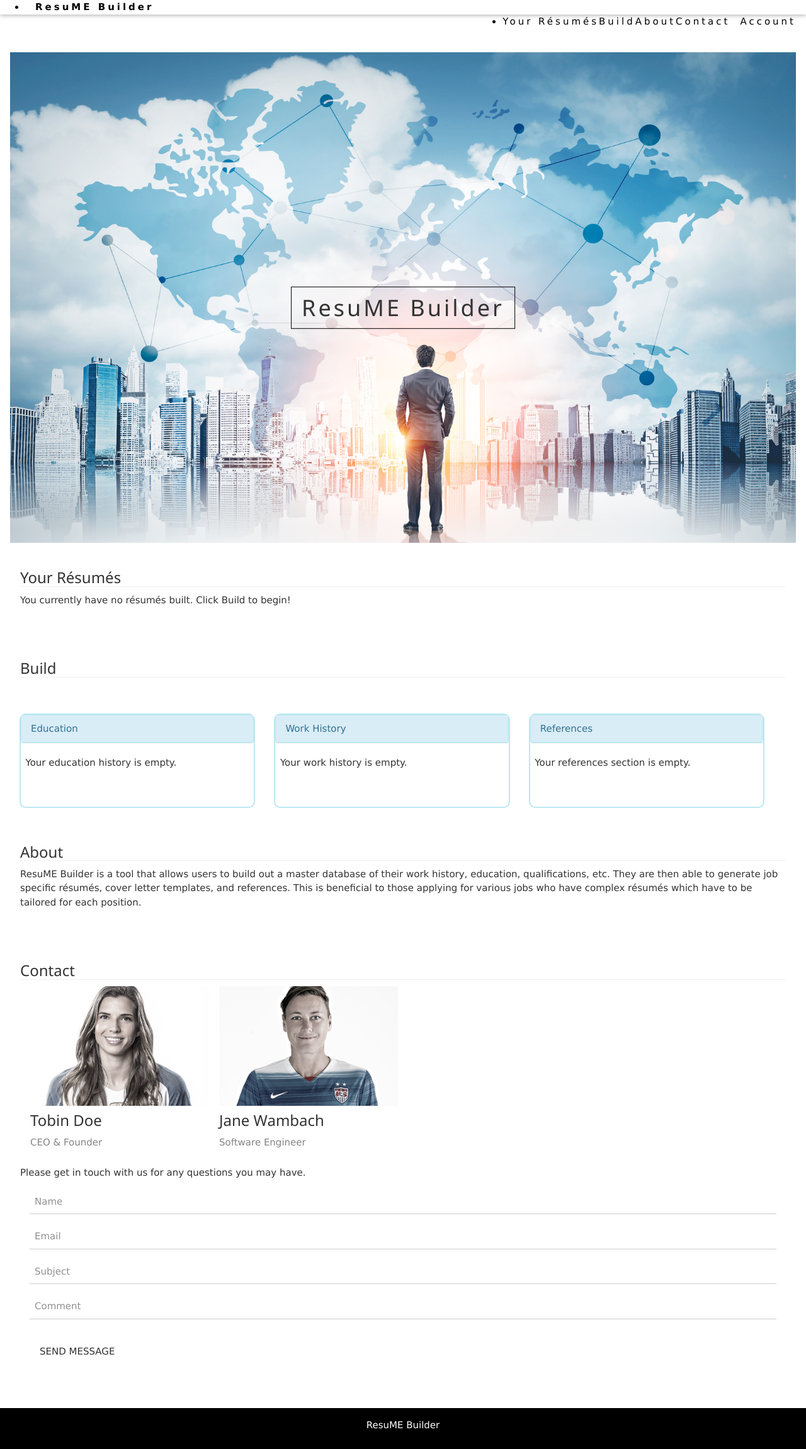
After one commit to falkzach/CSCI595-Resume-App, a Laravel app: page /main in a window 1280 px wide. The commit adds this page. Shown: the whole page at 63% size. Run offline with Laravel 8, Linux system fonts and the light colour scheme; some libraries are stand-ins or nearby versions.

Commit message:
Added the home page and all the other additional pages. No functionality.

```diff
--- /dev/null
+++ b/public/css/style.css
@@ -0,0 +1,85 @@
+div.w3-content.w3-padding {
+  margin-top: 5em;
+}
+div.col-sm-4 {
+  border-radius: 10px;
+  border: 2px solid #bce8f1;
+  width: 30%;
+  height: 150px;
+  margin: 1em;
+  padding: 0;
+}
+.panel-info>.panel-heading {
+  color: #31708f;
+  background-color: #d9edf7;
+}
+.panel-heading {
+  border-top-left-radius: 3px;
+  border-top-right-radius: 3px;
+  border-bottom-right-radius: 0px;
+}
+.template {
+  margin-left: .5em;
+  margin-right: .5em;
+  padding: 0;
+}
+
+div.col-sm-8 {
+  width: 30%;
+  height: 150px;
+  margin: 1em;
+  float: right;
+}
+div.col-sm-4-resume {
+  border-radius: 10px;
+  border: 2px solid #bce8f1;
+  width: 50%;
+  height: 150px;
+  margin: 1em;
+  padding: 0;
+  float: left;
+}
+.account-button {
+  float: right;
+  font-size: 15px;
+}
+.column1 {
+  float: left;
+  width: 45%;
+}
+div.column1 div.col-sm-4-resume2 {
+  border-radius: 10px;
+  border: 2px solid #bce8f1;
+  width: 100%;
+  margin: 1em;
+  padding: 0;
+  float: left;
+}
+div.column2 div.col-sm-4-resume2 {
+  border-radius: 10px;
+  border: 2px solid #bce8f1;
+  width: 100%;
+  margin: 1em;
+  padding: 0;
+  float: right;
+}
+.column2 {
+  float: right;
+  width: 45%;
+}
+form {
+  margin: 1em;
+}
+.center {
+  text-align: center;
+}
+div.resume-page {
+  background-color: white;
+  border: 2px solid black;
+  height: 500px;
+  border-radius: 0px;
+  margin: 1em;
+}
+.contain {
+  margin: 1em;
+}
--- a/resources/views/layouts/app.blade.php
+++ b/resources/views/layouts/app.blade.php
@@ -1,99 +1,50 @@
-<!DOCTYPE html>
-<html lang="en">
+<!-- Stored in resources/views/layouts/frame.blade.php -->
+<html>
 <head>
   <meta charset="utf-8">
   <meta http-equiv="X-UA-Compatible" content="IE=edge">
+  <meta name="viewport" content="width=device-width, initial-scale=1, shrink-to-fit=no">
+  <!-- The above 3 meta tags *must* come first in the head; any other head content must come *after* these tags -->
+  <meta name="description" content="A resume building webpage">
+  <meta name="author" content="Zachary Falkner">
+  <title> ResuME Builder </title>
+  <link rel="stylesheet" href="https://maxcdn.bootstrapcdn.com/bootstrap/3.3.7/css/bootstrap.min.css">
+  <script src="https://ajax.googleapis.com/ajax/libs/jquery/3.1.1/jquery.min.js"></script>
+  <script src="https://maxcdn.bootstrapcdn.com/bootstrap/3.3.7/js/bootstrap.min.js"></script>
+  <link rel="stylesheet" href="./css/style.css">
   <meta name="viewport" content="width=device-width, initial-scale=1">
+  <link rel="stylesheet" href="http://www.w3schools.com/lib/w3.css">
+</head>
 
-    <!-- CSRF Token -->
-    <meta name="csrf-token" content="{{ csrf_token() }}">
+<body>
+  <!-- Navbar (sits on top) -->
+  <div class="w3-top">
+    <ul class="w3-navbar w3-white w3-wide w3-padding-8 w3-card-2">
+      <li>
+        <a href="/main" class="w3-margin-left"><b> ResuME Builder </b> </a>
+      </li>
 
-    <title>{{ config('app.name', 'Laravel') }}</title>
+      <!-- Float links to the right. Hide them on small screens -->
+      <li class="w3-right w3-hide-small">
+        <a href="/resumes" class="w3-left"> Your Résumés </a>
+        <a href="/build" class="w3-left"> Build </a>
+        <a href="/main#about" class="w3-left"> About </a>
+        <a href="/main#contact" class="w3-left w3-margin-right"> Contact </a>
+        <a href="/account" class="w3-left w3-margin-right"> Account </a>
+      </li>
 
-    <!-- Styles -->
-    <link href="/css/app.css" rel="stylesheet">
-    <!-- Bootstrap core CSS -->
-    <link href="{{ asset('bower_components/bootstrap/dist/css/bootstrap.min.css') }}" rel="stylesheet" type="text/css" />
-
-
-
-
-</head>
-<body>
-    <div id="app">
-        <nav class="navbar navbar-default navbar-static-top">
-            <div class="container">
-                <div class="navbar-header">
-
-                    <!-- Collapsed Hamburger -->
-                    <button type="button" class="navbar-toggle collapsed" data-toggle="collapse" data-target="#app-navbar-collapse">
-                        <span class="sr-only">Toggle Navigation</span>
-                        <span class="icon-bar"></span>
-                        <span class="icon-bar"></span>
-                        <span class="icon-bar"></span>
-                    </button>
-
-                    <!-- Branding Image -->
-                    <a class="navbar-brand" href="{{ url('/') }}">
-                        {{ config('app.name', 'Laravel') }}
-                    </a>
+    </ul>
   </div>
 
-                <div class="collapse navbar-collapse" id="app-navbar-collapse">
-                    <!-- Left Side Of Navbar -->
-                    <ul class="nav navbar-nav">
-                        &nbsp;
-                    </ul>
-
-                    <!-- Right Side Of Navbar -->
-                    <ul class="nav navbar-nav navbar-right">
-                        <!-- Authentication Links -->
-                        @if (Auth::guest())
-                            <li><a href="{{ url('/login') }}">Login</a></li>
-                            <li><a href="{{ url('/register') }}">Register</a></li>
-                        @else
-                            <li class="dropdown">
-                                <a href="#" class="dropdown-toggle" data-toggle="dropdown" role="button" aria-expanded="false">
-                                    {{ Auth::user()->name }} <span class="caret"></span>
-                                </a>
-
-                                <ul class="dropdown-menu" role="menu">
-                                    <li>
-                                        <a href="{{ url('/logout') }}"
-                                            onclick="event.preventDefault();
-                                                     document.getElementById('logout-form').submit();">
-                                            Logout
-                                        </a>
-
-                                        <form id="logout-form" action="{{ url('/logout') }}" method="POST" style="display: none;">
-                                            {{ csrf_field() }}
-                                        </form>
-                                    </li>
-                                </ul>
-                            </li>
-                        @endif
-                    </ul>
-                </div>
-            </div>
-        </nav>
-
+  <!-- Page content -->
+  <div class="w3-content w3-padding" style="max-width:1564px">
     @yield('content')
   </div>
+  <!-- End page content -->
 
-    <!-- Scripts -->
-    <script src="/js/app.js"></script>
-
-    <script src="{{ asset('bower_components/jquery/dist/jquery.min.js') }}"></script>
-    <script src="{{ asset('bower_components/tether/dist/js/tether.min.js') }}"></script>
-    <script src="{{ asset('bower_components/bootstrap/dist/js/bootstrap.min.js') }}"></script>
-
-    <!-- Scripts -->
-    <script>
-        window.Laravel = <?php echo json_encode([
-                'csrfToken' => csrf_token(),
-        ]); ?>
-    </script>
-
-    @yield('javascript')
+  <!-- Footer -->
+  <footer class="w3-center w3-black w3-padding-16">
+    <p> ResuME Builder </p>
+  </footer>
 </body>
 </html>
--- /dev/null
+++ b/resources/views/main.blade.php
@@ -0,0 +1,82 @@
+@extends('layouts.app')
+
+@section('content')
+<!-- Header -->
+<header class="w3-display-container w3-content w3-wide" style="max-width:1500px;" id="home">
+  <img class="w3-image" src="./images/view.jpg" alt="Architecture" width="1500" height="800">
+
+  <div class="w3-display-middle w3-margin-top w3-center">
+    <h1 class="w3-xxlarge"><span class="w3-border w3-border-black w3-padding"> ResuME Builder </span></h1>
+  </div>
+</header>
+
+<!-- Project Section -->
+<div class="w3-container w3-padding-32" id="resume">
+  <a href="/resumes"> <h3 class="w3-border-bottom w3-border-light-grey w3-padding-12"> Your Résumés </h3> </a>
+  <p>
+    You currently have no résumés built. Click Build to begin!
+  </p>
+</div>
+
+<div class="w3-container w3-padding-32" id="projects">
+  <a href="/build"> <h3 class="w3-border-bottom w3-border-light-grey w3-padding-12"> Build </h3> </a>
+</div>
+
+<div class="container-fluid">
+  <div class="row">
+    <div class="col-sm-4">
+      <div class="panel panel-info"> <div class="panel-heading"> Education </div> </div>
+      <p class="template"> Your education history is empty. </p>
+    </div>
+
+    <div class="col-sm-4">
+      <div class="panel panel-info"> <div class="panel-heading"> Work History </div> </div>
+      <p class="template"> Your work history is empty. </p>
+    </div>
+
+    <div class="col-sm-4">
+      <div class="panel panel-info"> <div class="panel-heading"> References </div> </div>
+      <p class="template"> Your references section is empty. </p>
+    </div>
+  </div>
+</div>
+
+<!-- About Section -->
+<div class="w3-container w3-padding-32" id="about">
+  <h3 class="w3-border-bottom w3-border-light-grey w3-padding-12"> About </h3>
+  <p>
+    ResuME Builder is a tool that allows users to build out a master database of their work history,
+    education, qualifications, etc. They are then able to generate job specific résumés, cover
+    letter templates, and references. This is beneficial to those applying for various jobs
+    who have complex résumés which have to be tailored for each position.
+  </p>
+</div>
+
+<!-- Contact Section -->
+<div class="w3-container w3-padding-32" id="contact">
+  <h3 class="w3-border-bottom w3-border-light-grey w3-padding-12"> Contact </h3>
+  <div class="w3-row-padding w3-grayscale">
+    <div class="w3-col l3 m6 w3-margin-bottom">
+      <img src="./images/tobin.jpg" alt="Jane" style="width:100%">
+      <h3> Tobin Doe </h3>
+      <p class="w3-opacity"> CEO &amp; Founder </p>
+    </div>
+    <div class="w3-col l3 m6 w3-margin-bottom">
+      <img src="./images/abby.jpg" alt="Jane" style="width:100%">
+      <h3> Jane Wambach </h3>
+      <p class="w3-opacity"> Software Engineer </p>
+    </div>
+  </div>
+
+  <p> Please get in touch with us for any questions you may have. </p>
+  <form action="form.asp" target="_blank">
+    <input class="w3-input" type="text" placeholder="Name" required name="Name">
+    <input class="w3-input w3-section" type="text" placeholder="Email" required name="Email">
+    <input class="w3-input w3-section" type="text" placeholder="Subject" required name="Subject">
+    <input class="w3-input w3-section" type="text" placeholder="Comment" required name="Comment">
+    <button class="w3-btn w3-section" type="submit">
+      <i class="fa fa-paper-plane"></i> SEND MESSAGE
+    </button>
+  </form>
+</div>
+@endsection
--- a/routes/web.php
+++ b/routes/web.php
@@ -15,6 +15,38 @@ Route::get('/', function () {
     return view('welcome');
 });
 
+// ---------- Pages ----------------
+Route::get('/main', function ()
+{
+  return view('main');
+});
+
+Route::get('/build', function ()
+{
+  return view('build');
+});
+
+Route::get('/resumes', function ()
+{
+  return view('resumes');
+});
+
+Route::get('/account', function ()
+{
+  return view('account');
+});
+
+Route::get('/expanded', function ()
+{
+  return view('expanded-build-field');
+});
+
+Route::get('/yourresume', function ()
+{
+  return view('expanded-resume');
+});
+// ---------- Pages ----------------
+
 Auth::routes();
 
 Route::get('/home', 'HomeController@index');
```
Also changed, not shown: resources/views/account.blade.php (added, +18 -0 lines), resources/views/build.blade.php (added, +38 -0 lines), resources/views/expanded-build-field.blade.php (added, +35 -0 lines), resources/views/expanded-resume.blade.php (added, +46 -0 lines), resources/views/layouts/app2.blade.php (added, +99 -0 lines), resources/views/resumes.blade.php (added, +40 -0 lines), public/images/abby.jpg (added), public/images/professional.jpg (added), public/images/t1.png (added), public/images/tobin.jpg (renamed from src/pages/images/tobin.jpg), public/images/view.jpg (added), 1 other file. Lines whose indentation alone changed are shown as unchanged.
